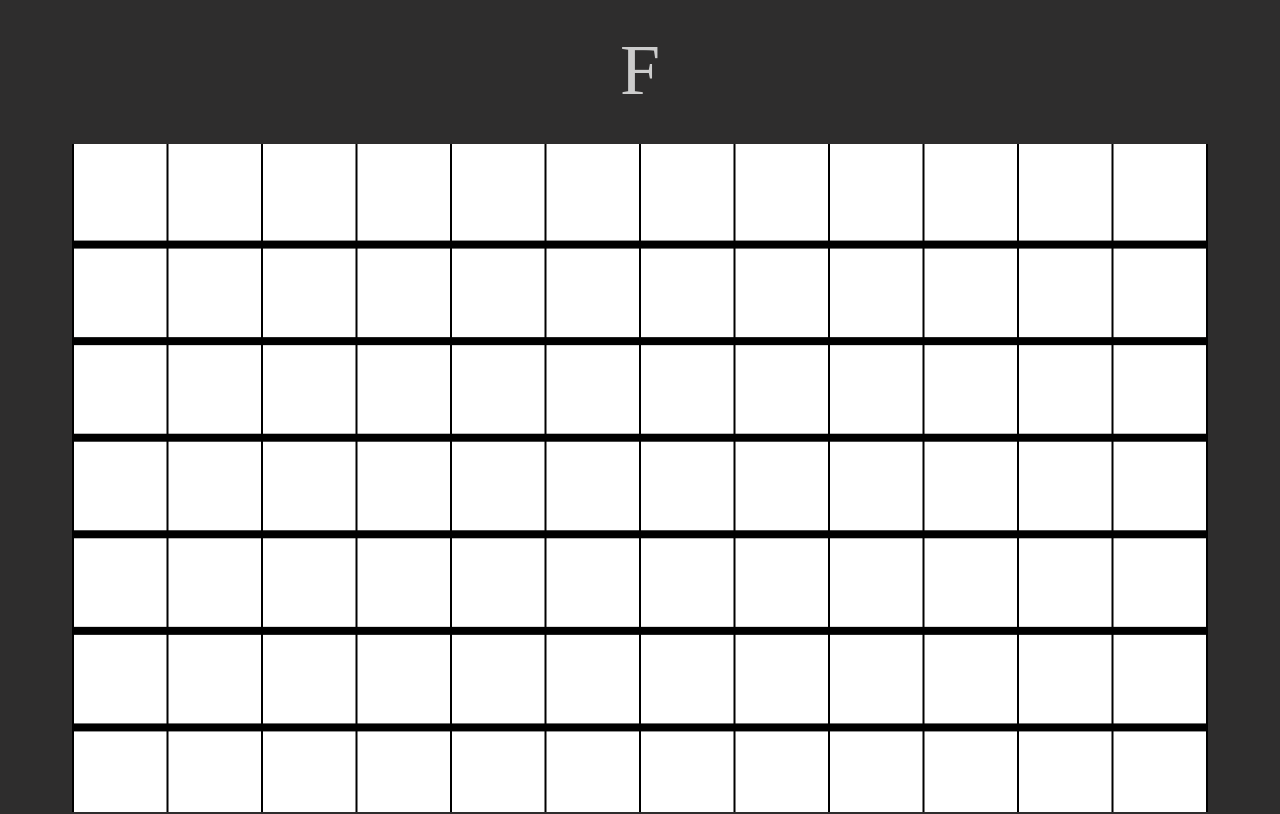
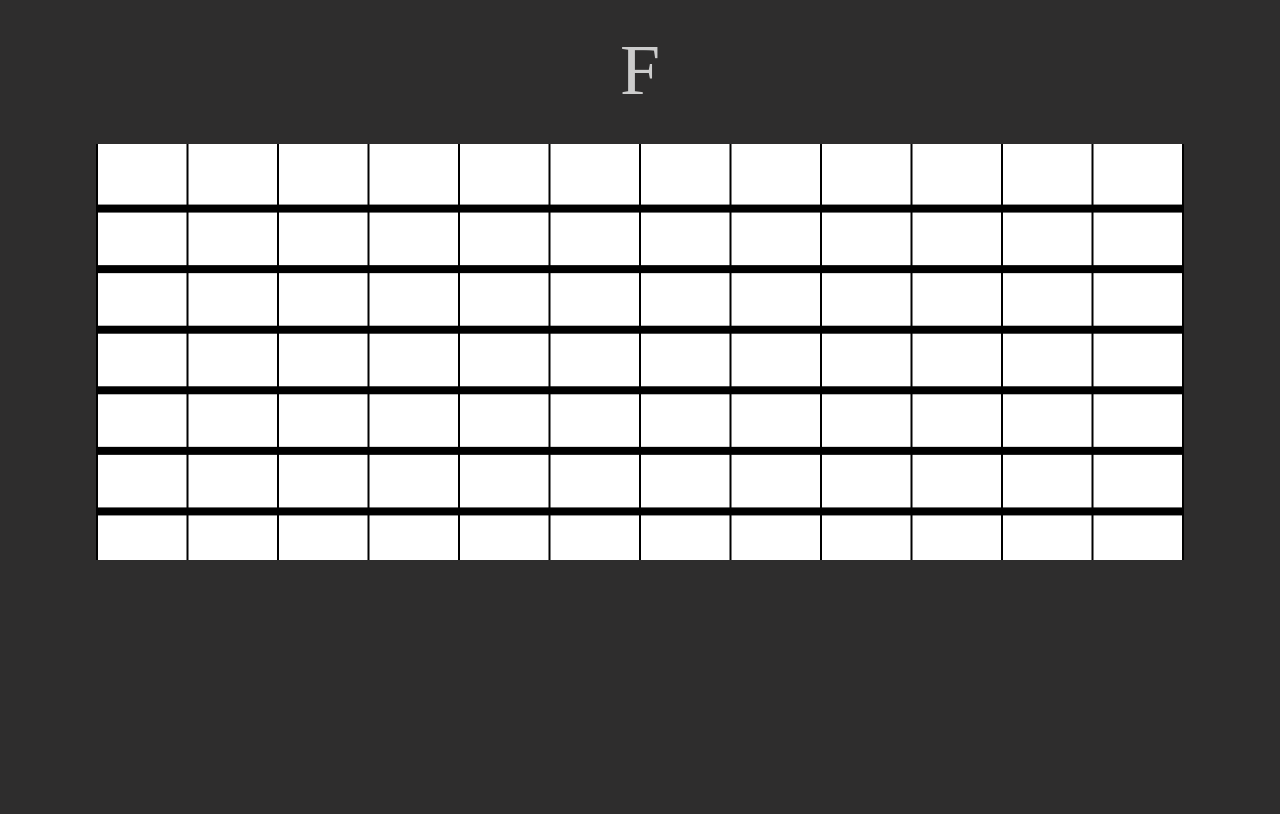
Before and after one commit to tonyanziano/learn-your-fretboard, a React app: page / in a window 1280 px wide. Shown: the part 423-1237 px from the top of the page. Built offline with nearby package versions, Linux system fonts and the light colour scheme.

Commit message:
Adjusted fretboard container styles

```diff
--- a/src/App.tsx
+++ b/src/App.tsx
@@ -10,7 +10,7 @@ const diagramContainerStyle = css({
   boxSizing: 'border-box',
   width: '100%',
   height: '100%',
-  padding: '24px 72px',
+  padding: '24px 96px 360px 96px',
 });
 
 export const App: React.FC = () => {
```
